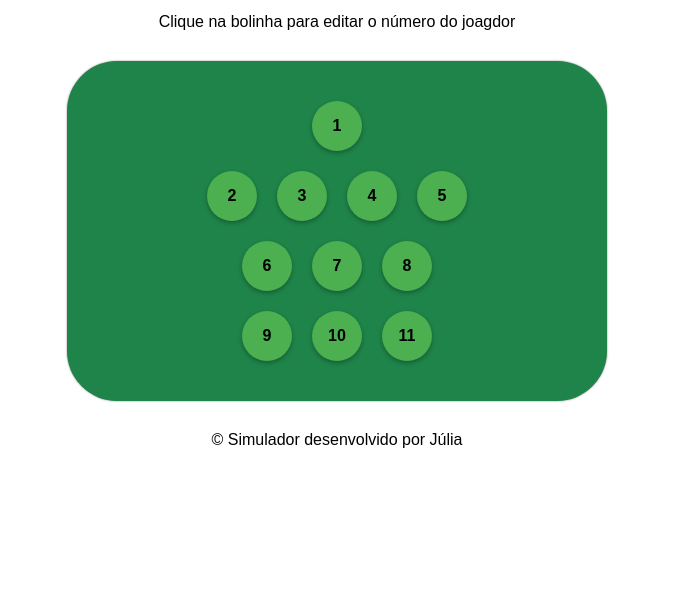
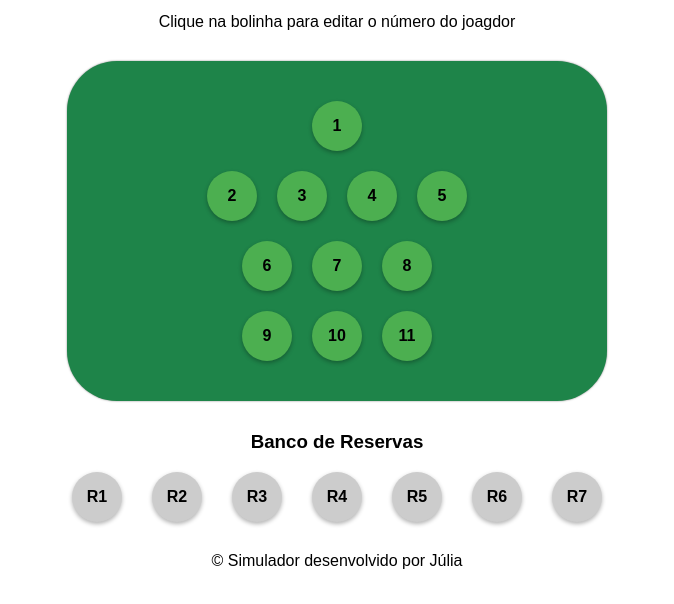
Before and after one commit to juliabarrosdev/escalacao-interativa, a plain HTML site: page index.html in a window 1280 px wide. Shown: the part 132-736 px from the top of the page, without its empty margins (303-977 px from the left). Drawn offline with Linux system fonts and the light colour scheme.

Commit message:
feat: adiciona banco de reservas com suporte a edição e armazenamento

```diff
--- a/index.html
+++ b/index.html
@@ -72,6 +72,9 @@
         </div>
     </div>
 
+    <h3>Banco de Reservas</h3>
+    <div class="banco" id="banco-reservas"></div>
+
     <script src="script.js"></script>
 </body>
 
--- a/script.js
+++ b/script.js
@@ -84,7 +84,39 @@ function montarCampo(formacao) {
     });
 
     aplicarCor();  // Aplica a cor do time
+    montarBanco();
   }
+
+  const bancoContainer = document.getElementById('banco-reservas');
+  const NUM_RESERVAS = 7;
+
+function montarBanco() {
+    bancoContainer.innerHTML = '';
+    const reservasSalvas = JSON.parse(localStorage.getItem('reservas')) || [];
+
+    for (let i = 0; i < NUM_RESERVAS; i++) {
+      const reserva = document.createElement('div');
+      reserva.classList.add('jogador');
+      reserva.textContent = reservasSalvas[i] || `R${i+1}`;
+
+      reserva.addEventListener('click', () => {
+        const novoNome = prompt('Digite o nome/número do reserva:', reserva.textContent);
+        if (novoNome !== null && novoNome.trim() !== '') {
+          reserva.textContent = novoNome.trim();
+          atualizarReservasLocalStorage();
+        }
+      });
+
+      bancoContainer.appendChild(reserva);
+    }
+  }
+
+function atualizarReservasLocalStorage() {
+    const reservas = document.querySelectorAll('#banco-reservas .jogador');
+    const nomes = Array.from(reservas).map(r => r.textContent);
+    localStorage.setItem('reservas', JSON.stringify(nomes));
+}
+
 // Função para aplicar a cor do time nos jogadores
 function aplicarCor() {
   const time = timeSelect.value;  // Pega o time selecionado
--- a/style.css
+++ b/style.css
@@ -34,3 +34,24 @@ body {
     font-weight: bold;
     box-shadow: 0 2px 4px rgba(0, 0, 0, 0.3);
 }
+
+.banco {
+    display: flex;
+    flex-wrap: wrap;
+    justify-content: center;
+    gap: 10px;
+    margin-top: 15px;
+    margin-bottom: 30px;
+}
+
+.banco .jogador {
+    width: 50px;
+    height: 50px;
+    border-radius: 50%;
+    background-color: #ccc;
+    display: flex;
+    align-items: center;
+    justify-content: center;
+    font-weight: bold;
+    cursor: pointer;
+}
```
